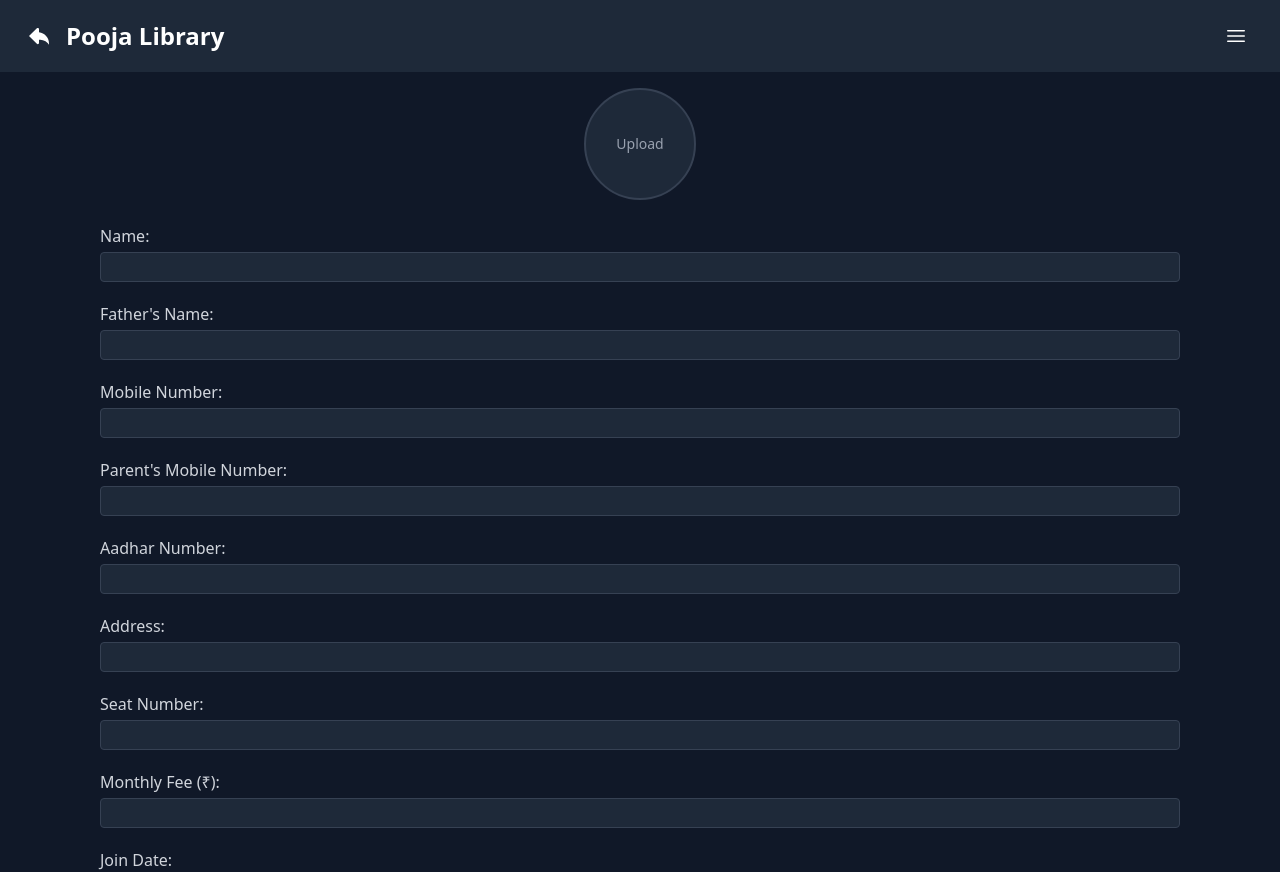
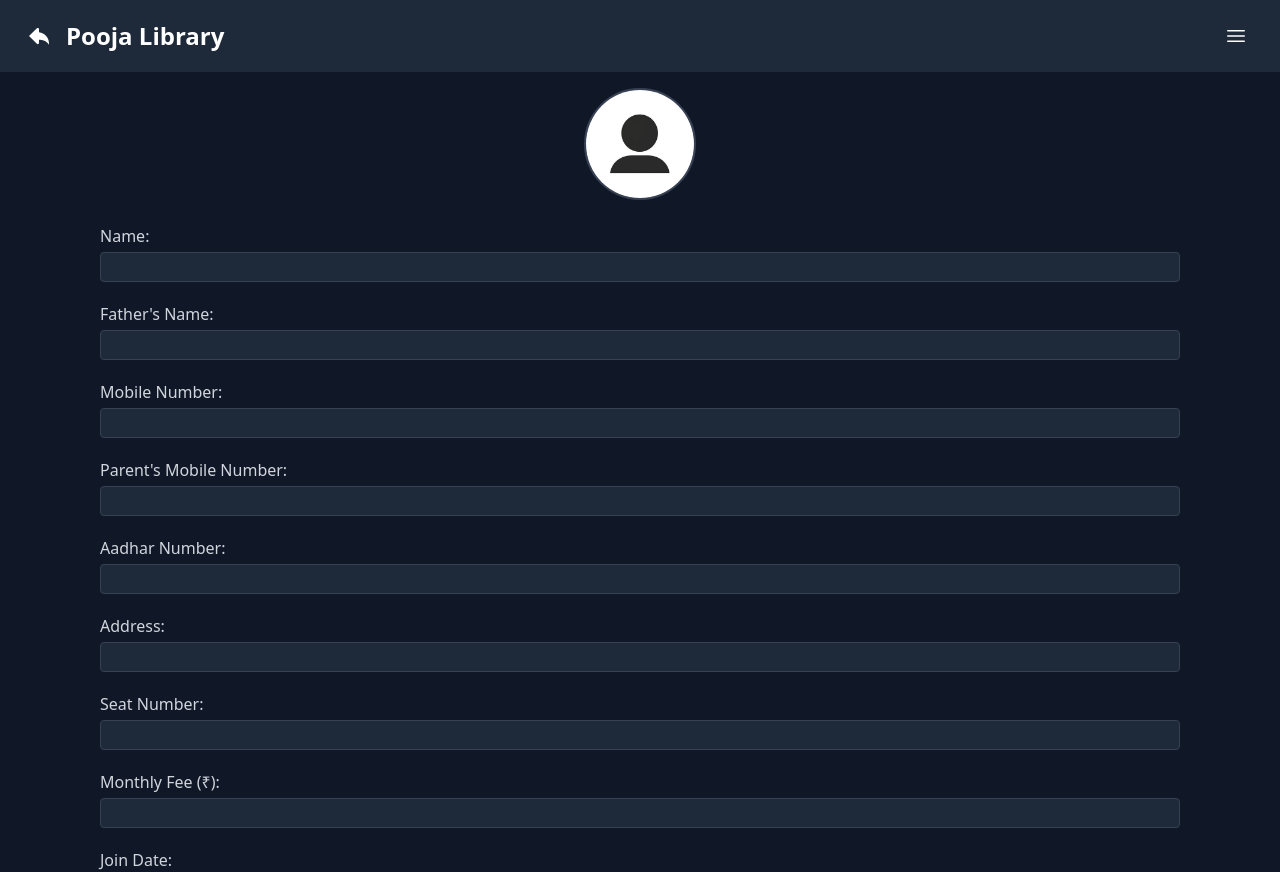
Before and after one commit to deepkshrma/library, a React (Vite) app in the folder frontend/: page /Add in a window 1280 px wide. Built offline with nearby package versions, Linux system fonts and the light colour scheme.

Commit message:
update the image filed in the add page

```diff
--- a/frontend/src/Pages/Add/Add.jsx
+++ b/frontend/src/Pages/Add/Add.jsx
@@ -4,6 +4,7 @@ import { Bars3Icon } from "@heroicons/react/24/outline";
 import Sidebar from "../../components/Sidebar.jsx";
 import axios from "axios";
 import { TiArrowBack } from "react-icons/ti";
+import otherImage from "../../assets/guest.png";
 
 function Add() {
   const { id } = useParams();
@@ -79,7 +80,6 @@ function Add() {
       reader.readAsDataURL(file); // ✅ convert to base64 string
     }
   };
-
 
   const handleImageClick = () => {
     fileInputRef.current.click();
@@ -179,7 +179,11 @@ function Add() {
                   className="w-full h-full object-cover"
                 />
               ) : (
-                <span className="text-gray-400 text-sm">Upload</span>
+                <img
+                  src={otherImage}
+                  alt="Default"
+                  className="w-full h-full object-cover"
+                />
               )}
             </div>
             <input
```
Lines whose indentation alone changed are shown as unchanged.
